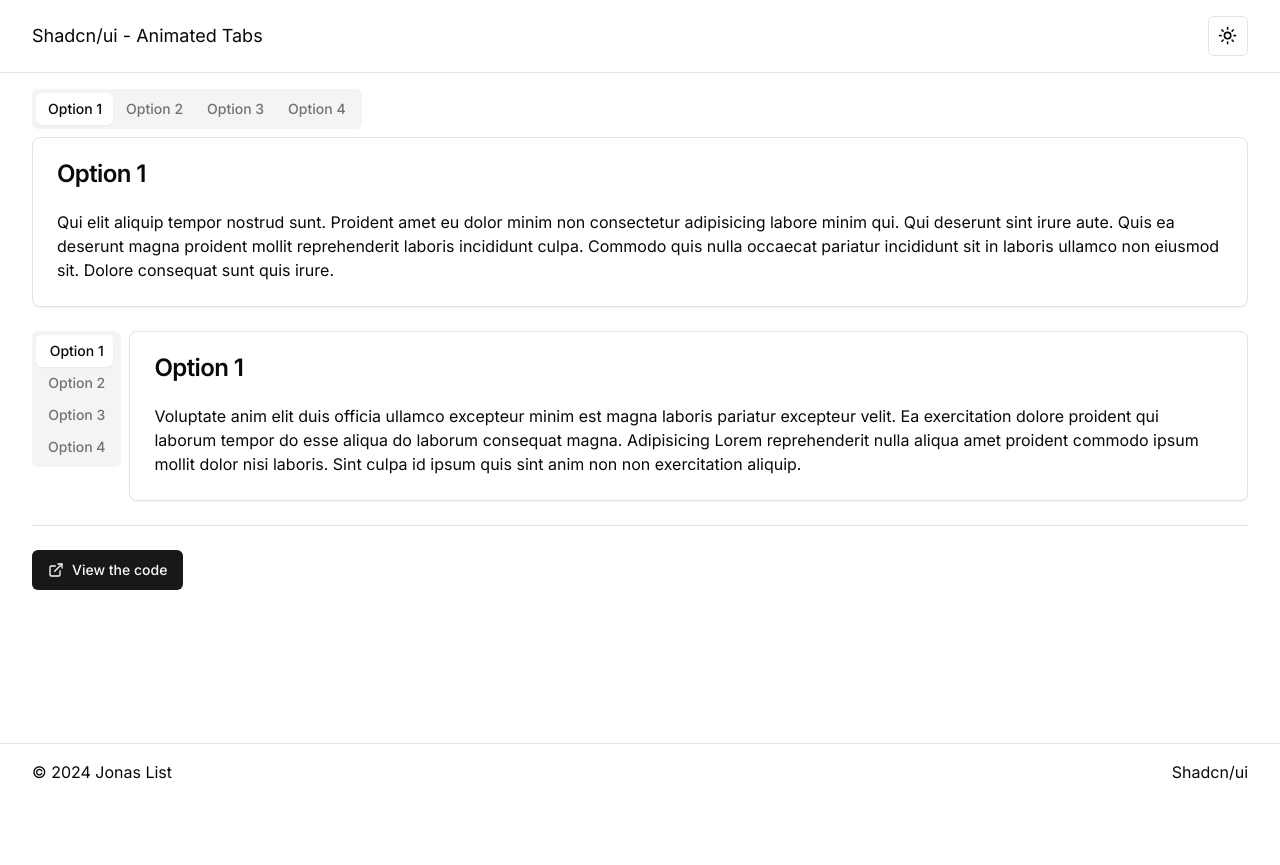
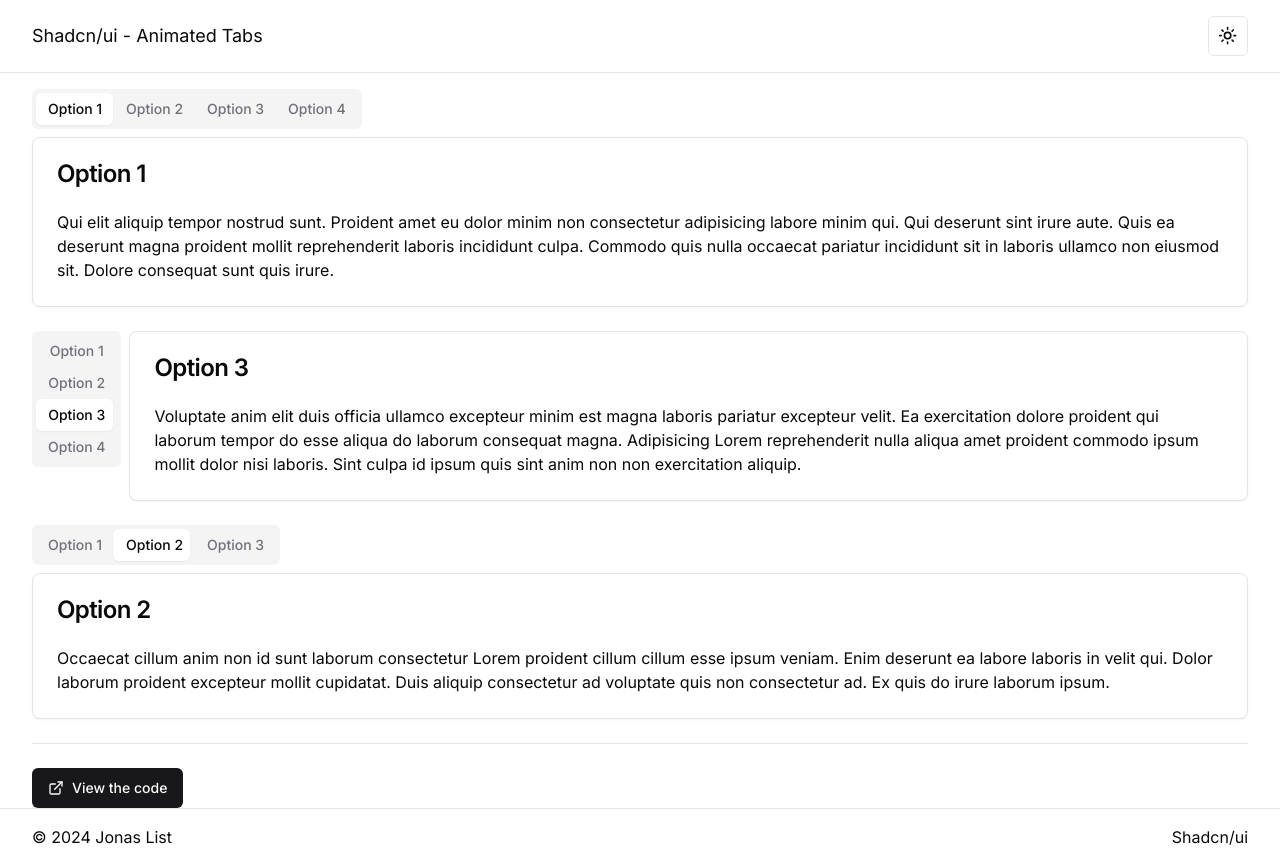
Before and after one commit to list-jonas/shadcn-ui-animated-tabs, a Next.js app: page / in a window 1280 px wide. Before the commit the page ends 800 px from the top, so only its background shows below. Built offline with nearby package versions, Linux system fonts and the light colour scheme.

Commit message:
Added timeout for initial tab indicator position

```diff
--- a/src/app/page.tsx
+++ b/src/app/page.tsx
@@ -30,11 +30,10 @@ const LandingPage = async () => {
           <TabContent name="Option 1" />
         </TabsContent>
       </Tabs>
-
       {/* Vertical tabs */}
       <Tabs
         orientation="vertical"
-        defaultValue="option1"
+        defaultValue="option3"
         className="flex flex-row gap-2"
       >
         <TabsList className="m-0 flex flex-col items-stretch w-full h-auto">
@@ -58,6 +57,24 @@ const LandingPage = async () => {
         </TabsContent>
       </Tabs>
 
+      {/* Tabs with a default value */}
+      <Tabs defaultValue="option2">
+        <TabsList className={"mb-2"}>
+          <TabsTrigger value={"option1"}>Option 1</TabsTrigger>
+          <TabsTrigger value={"option2"}>Option 2</TabsTrigger>
+          <TabsTrigger value={"option3"}>Option 3</TabsTrigger>
+        </TabsList>
+        <TabsContent className="mt-0" value="option1">
+          <TabContent name="Option 1" />
+        </TabsContent>
+        <TabsContent className="mt-0" value="option2">
+          <TabContent name="Option 2" />
+        </TabsContent>
+        <TabsContent className="mt-0" value="option3">
+          <TabContent name="Option 3" />
+        </TabsContent>
+      </Tabs>
+
       <Separator />
 
       <Button className="w-min" asChild>
--- a/src/components/ui/tabs.tsx
+++ b/src/components/ui/tabs.tsx
@@ -7,54 +7,66 @@ import { useEffect, useRef, useState } from "react";
 
 const Tabs = TabsPrimitive.Root;
 
-// TabsList component in animated-tabs.tsx
 const TabsList = React.forwardRef<
   React.ElementRef<typeof TabsPrimitive.List>,
   React.ComponentPropsWithoutRef<typeof TabsPrimitive.List>
 >(({ className, ...props }, ref) => {
-  const [indicatorStyle, setIndicatorStyle] = useState({ left: 0, top: 0, width: 0, height: 0 })
-  const tabsListRef = useRef<HTMLDivElement | null>(null)
+  const [indicatorStyle, setIndicatorStyle] = useState({
+    left: 0,
+    top: 0,
+    width: 0,
+    height: 0,
+  });
+  const tabsListRef = useRef<HTMLDivElement | null>(null);
 
-  useEffect(() => {
-    const updateIndicator = () => {
+  const updateIndicator = React.useCallback(() => {
     if (tabsListRef.current) {
-        const activeTab = tabsListRef.current.querySelector<HTMLElement>('[data-state="active"]')
+      const activeTab = tabsListRef.current.querySelector<HTMLElement>(
+        '[data-state="active"]'
+      );
 
       if (activeTab) {
-          const activeRect = activeTab.getBoundingClientRect()
-          const tabsRect = tabsListRef.current.getBoundingClientRect()
+        const activeRect = activeTab.getBoundingClientRect();
+        const tabsRect = tabsListRef.current.getBoundingClientRect();
         setIndicatorStyle({
           left: activeRect.left - tabsRect.left,
           top: activeRect.top - tabsRect.top,
           width: activeRect.width,
           height: activeRect.height,
-          })
+        });
       }
     }
-    }
+  }, []);
 
-    updateIndicator()
-    window.addEventListener('resize', updateIndicator)
-    const observer = new MutationObserver(updateIndicator)
+  useEffect(() => {
+    // Initial update
+    const timeoutId = setTimeout(updateIndicator, 0);
+
+    // Event listeners
+    window.addEventListener("resize", updateIndicator);
+    const observer = new MutationObserver(updateIndicator);
+
     if (tabsListRef.current) {
       observer.observe(tabsListRef.current, {
         attributes: true,
         childList: true,
         subtree: true,
-      })
+      });
     }
+
     return () => {
-      window.removeEventListener('resize', updateIndicator)
-      observer.disconnect()
-    }
-  }, [])
+      clearTimeout(timeoutId);
+      window.removeEventListener("resize", updateIndicator);
+      observer.disconnect();
+    };
+  }, [updateIndicator]);
 
   return (
     <div className="relative" ref={tabsListRef}>
       <TabsPrimitive.List
         ref={ref}
         className={cn(
-          'relative inline-flex items-center justify-center rounded-md bg-muted p-1 text-muted-foreground',
+          "relative inline-flex items-center justify-center rounded-md bg-muted p-1 text-muted-foreground",
           className
         )}
         {...props}
@@ -64,9 +76,9 @@ const TabsList = React.forwardRef<
         style={indicatorStyle}
       />
     </div>
-  )
-})
-TabsList.displayName = TabsPrimitive.List.displayName
+  );
+});
+TabsList.displayName = TabsPrimitive.List.displayName;
 
 const TabsTrigger = React.forwardRef<
   React.ElementRef<typeof TabsPrimitive.Trigger>,
```
Also changed, not shown: 1 other file (tests, documents, lock files or other folders). Lines whose indentation alone changed are shown as unchanged.
